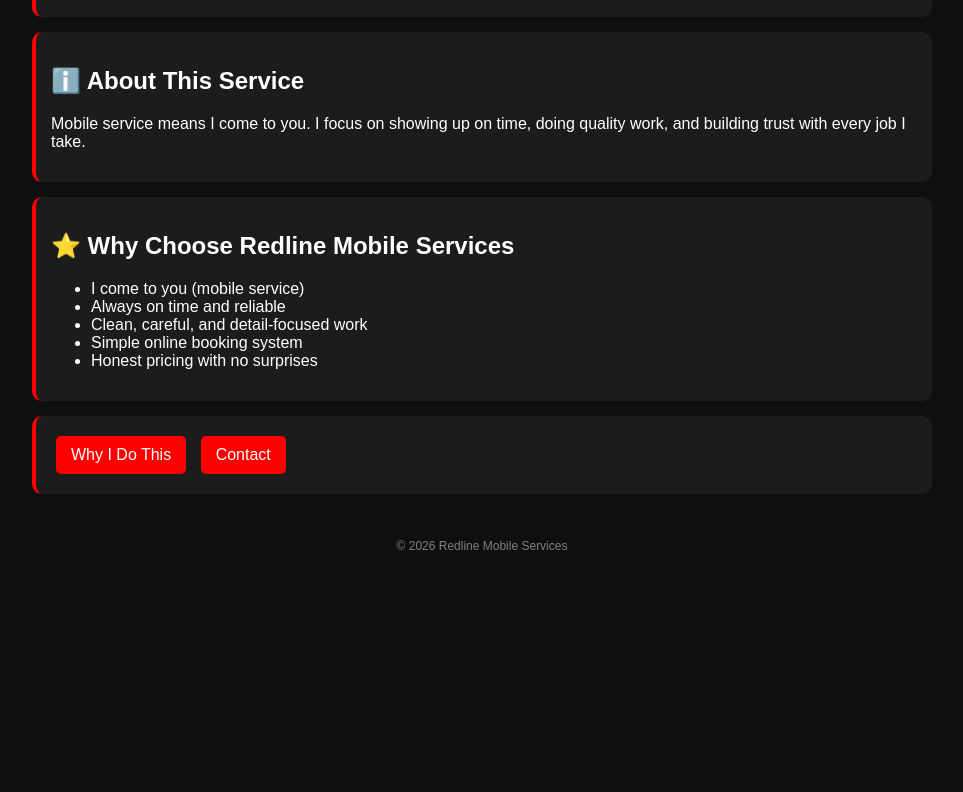
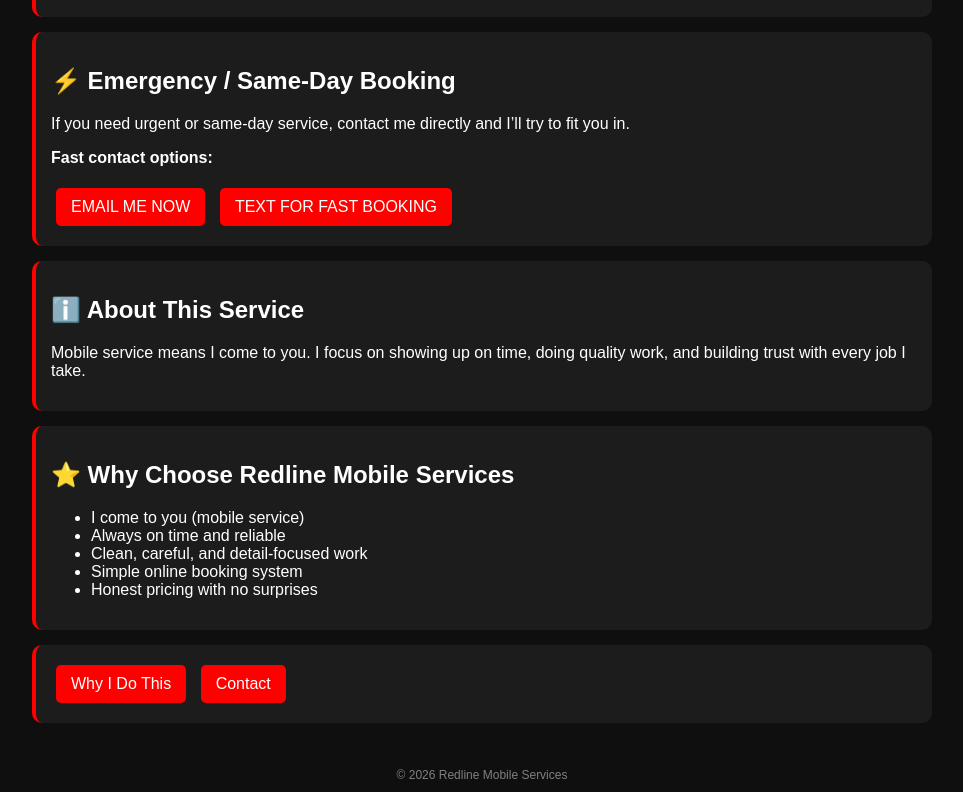
Before and after one commit to redlinehenry12-commits/redline-services, a plain HTML site: page index.html in a window 1280 px wide. Shown: the part 1514-2306 px from the top of the page, without its empty margins (158-1121 px from the left). Before the commit the page ends 2077 px from the top, so only its background shows below. Drawn offline with Linux system fonts and the light colour scheme.

Commit message:
Update index.html

```diff
--- a/index.html
+++ b/index.html
@@ -30,13 +30,11 @@
     <h2>📅 Book a Service</h2>
     <p>Pick a time that works for you:</p>
 
-    <!-- BUTTON OPTION -->
     <a class="btn" href="https://calendar.app.google/MBGxW4rj7pH9Lf7QA" target="_blank">
       BOOK NOW
     </a>
   </div>
 
-  <!-- EMBEDDED BOOKING (NEW) -->
   <div class="card">
     <h2>📆 Schedule Directly Here</h2>
     <p>Choose your time without leaving the site:</p>
@@ -48,6 +46,21 @@
       height="650"
       frameborder="0">
     </iframe>
+  </div>
+
+  <div class="card">
+    <h2>⚡ Emergency / Same-Day Booking</h2>
+    <p>If you need urgent or same-day service, contact me directly and I’ll try to fit you in.</p>
+
+    <p><strong>Fast contact options:</strong></p>
+
+    <a class="btn" href="mailto:your@email.com">
+      EMAIL ME NOW
+    </a>
+
+    <a class="btn" href="sms:+1414XXXXXXX">
+      TEXT FOR FAST BOOKING
+    </a>
   </div>
 
   <div class="card">
```
